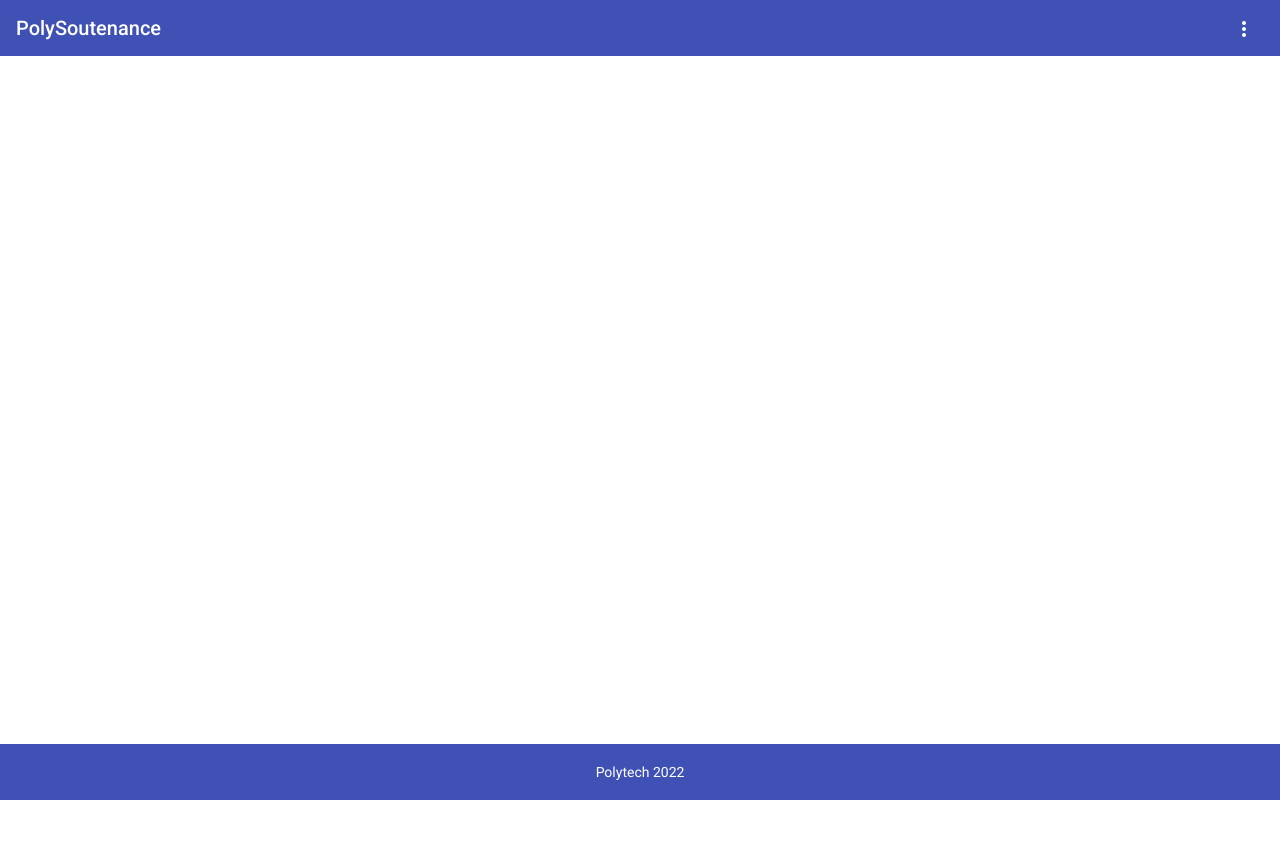
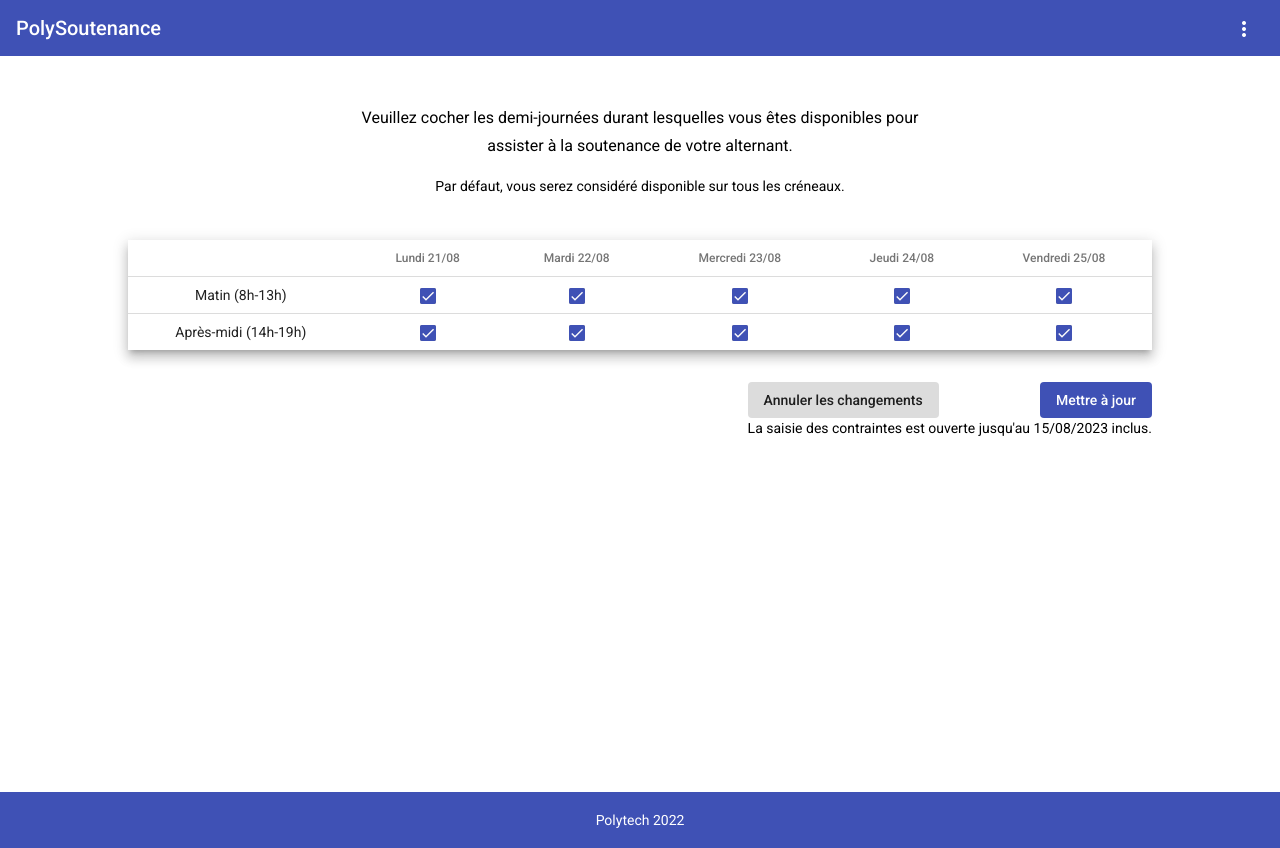
Before and after one commit to Ptut4APolytech/projet_soutenance, an Angular app in the folder frontend/: page /constraints in a window 1280 px wide. Before the commit this address led to /. Before the commit the page ends 800 px from the top, so only its background shows below. Built offline with nearby package versions, Linux system fonts and the light colour scheme.

Commit message:
Adds constraints page and route (#51)
TODO: link w/ backend

```diff
--- a/frontend/angular.json
+++ b/frontend/angular.json
@@ -37,13 +37,8 @@
               "budgets": [
                 {
                   "type": "initial",
-                  "maximumWarning": "500kb",
-                  "maximumError": "1mb"
-                },
-                {
-                  "type": "anyComponentStyle",
-                  "maximumWarning": "2kb",
-                  "maximumError": "4kb"
+                  "maximumWarning": "2mb",
+                  "maximumError": "5mb"
                 }
               ],
               "fileReplacements": [
--- a/frontend/src/app/app-routing.module.ts
+++ b/frontend/src/app/app-routing.module.ts
@@ -4,12 +4,14 @@ import { LoginViewComponent } from './login/login-view/login-view.component';
 import { ResetPasswordViewComponent } from './login/reset-password-view/reset-password-view.component';
 import { LoginFirstComponent } from './login/login-first/login-first.component';
 import { AdminComponent } from './admin/admin.component';
+import { ConstraintsViewComponent } from './constraints/constraints-view/constraints-view.component';
 
 const routes: Routes = [
   { path: '', component: LoginViewComponent },
   { path: 'first-login', component: LoginFirstComponent },
   { path: 'reset-password', component: ResetPasswordViewComponent },
   { path: 'admin', component: AdminComponent },
+  { path: 'constraints', component: ConstraintsViewComponent },
 ];
 
 @NgModule({
--- a/frontend/src/app/app.module.ts
+++ b/frontend/src/app/app.module.ts
@@ -15,6 +15,7 @@ import { MatMenuModule } from '@angular/material/menu';
 import { LoginFirstComponent } from './login/login-first/login-first.component';
 import { AdminOverviewComponent } from './admin/admin-overview/admin-overview.component';
 import { AdminComponent } from './admin/admin.component';
+import { ConstraintsViewComponent } from './constraints/constraints-view/constraints-view.component';
 import { HttpClientModule } from '@angular/common/http';
 
 @NgModule({
@@ -28,6 +29,7 @@ import { HttpClientModule } from '@angular/common/http';
     FooterComponent,
     AdminComponent,
     AdminOverviewComponent,
+    ConstraintsViewComponent,
   ],
   imports: [
     BrowserModule,
--- /dev/null
+++ b/frontend/src/app/constraints/constraints-view/constraints-view.component.html
@@ -0,0 +1,30 @@
+<div class="info">
+  <h3>Veuillez cocher les demi-journées durant lesquelles vous êtes disponibles pour assister à la soutenance de votre alternant.</h3>
+  <p>Par défaut, vous serez considéré disponible sur tous les créneaux.</p>
+</div>
+<div class="content">
+  <table class="mat-table mat-elevation-z8">
+    <tr class="mat-row-header">
+      <th></th>
+      <th class="mat-header-cell" *ngFor="let day of days">{{day.fullName}}</th>
+    </tr>
+
+    <tr class="mat-row">
+      <td class="mat-cell">Matin (8h-13h)</td>
+      <td *ngFor="let day of days"><mat-checkbox checked color="primary"></mat-checkbox></td>
+    </tr>
+
+    <tr class="mat-row">
+      <td class="mat-cell">Après-midi (14h-19h)</td>
+      <td *ngFor="let day of days"><mat-checkbox checked color="primary"></mat-checkbox></td>
+    </tr>
+  </table>
+
+  <div class="update">
+    <div class="buttons">
+      <button class="button-base-color" mat-flat-button>Annuler les changements</button>
+      <button mat-flat-button color="primary">Mettre à jour</button>
+    </div>
+    <p>La saisie des contraintes est ouverte jusqu'au {{lastInput}} inclus.</p>
+  </div>
+</div>
--- /dev/null
+++ b/frontend/src/app/constraints/constraints-view/constraints-view.component.scss
@@ -0,0 +1,76 @@
+@import "~@angular/material/prebuilt-themes/indigo-pink.css";
+
+.info {
+  margin: 3rem auto 1rem;
+  display: flex;
+  flex-direction: column;
+  align-items: center;
+  width: 60%;
+  @media (max-width: 400px){
+    width: 80%;
+  }
+  @media (min-width: 1000px){
+    width: 600px;
+  }
+  p, h3{
+    text-align: center;
+  }
+}
+
+.content {
+
+margin: auto;
+  width: 80%;
+
+  .mat-table {
+    margin: 2rem auto;
+    padding: 1rem;
+    width: 100%;
+
+    @media (max-width: 500px) {
+      display: block;
+      overflow-x: scroll;
+      white-space: nowrap;
+    }
+    overflow-x: auto;
+
+    .mat-header-cell {
+      padding: .5rem 1rem .5rem 1rem;
+    }
+
+    .mat-row {
+      border-top: 1px solid #dcdcdc;
+    }
+
+    td {
+      padding: .5rem;
+      text-align: center;
+      vertical-align: middle;
+    }
+  }
+
+  .update {
+    display: flex;
+    margin-left: auto;
+    flex-direction: column;
+    max-width: fit-content;
+    margin-bottom: 1rem;
+    text-align: center;
+
+    .buttons {
+      display: flex;
+      justify-content: space-between;
+      @media (max-width: 400px) {
+        flex-direction: column;
+        justify-content: center;
+        button + button {
+          margin-top: .5rem;
+        }
+      }
+    }
+  }
+
+  .button-base-color {
+    background-color: #dcdcdc;
+  }
+}
--- /dev/null
+++ b/frontend/src/app/constraints/constraints-view/constraints-view.component.ts
@@ -0,0 +1,36 @@
+import { Component, OnInit } from '@angular/core';
+
+@Component({
+  selector: 'app-constraints-view',
+  templateUrl: './constraints-view.component.html',
+  styleUrls: ['./constraints-view.component.scss'],
+})
+export class ConstraintsViewComponent implements OnInit {
+  lastInput = '15/08/2023';
+  days = [
+    {
+      date: '21/08',
+      fullName: 'Lundi 21/08',
+    },
+    {
+      date: '22/08',
+      fullName: 'Mardi 22/08',
+    },
+    {
+      date: '23/08',
+      fullName: 'Mercredi 23/08',
+    },
+    {
+      date: '24/08',
+      fullName: 'Jeudi 24/08',
+    },
+    {
+      date: '25/08',
+      fullName: 'Vendredi 25/08',
+    },
+  ];
+
+  constructor() {}
+
+  ngOnInit(): void {}
+}
--- a/frontend/src/app/material.module.ts
+++ b/frontend/src/app/material.module.ts
@@ -39,7 +39,6 @@ import { MatPaginatorModule } from '@angular/material/paginator';
     CommonModule,
     BrowserAnimationsModule,
     MatCheckboxModule,
-    MatCheckboxModule,
     MatButtonModule,
     MatInputModule,
     MatAutocompleteModule,
@@ -70,6 +69,7 @@ import { MatPaginatorModule } from '@angular/material/paginator';
     MatTableModule,
     MatSortModule,
     MatPaginatorModule,
+    MatMenuModule,
   ],
   exports: [
     MatButtonModule,
@@ -89,6 +89,8 @@ import { MatPaginatorModule } from '@angular/material/paginator';
     MatTableModule,
     MatPaginatorModule,
     MatCardModule,
+    MatMenuModule,
+    MatCheckboxModule,
   ],
   providers: [MatDatepickerModule],
 })
```
Also changed, not shown: 1 other file (tests, documents, lock files or other folders).
